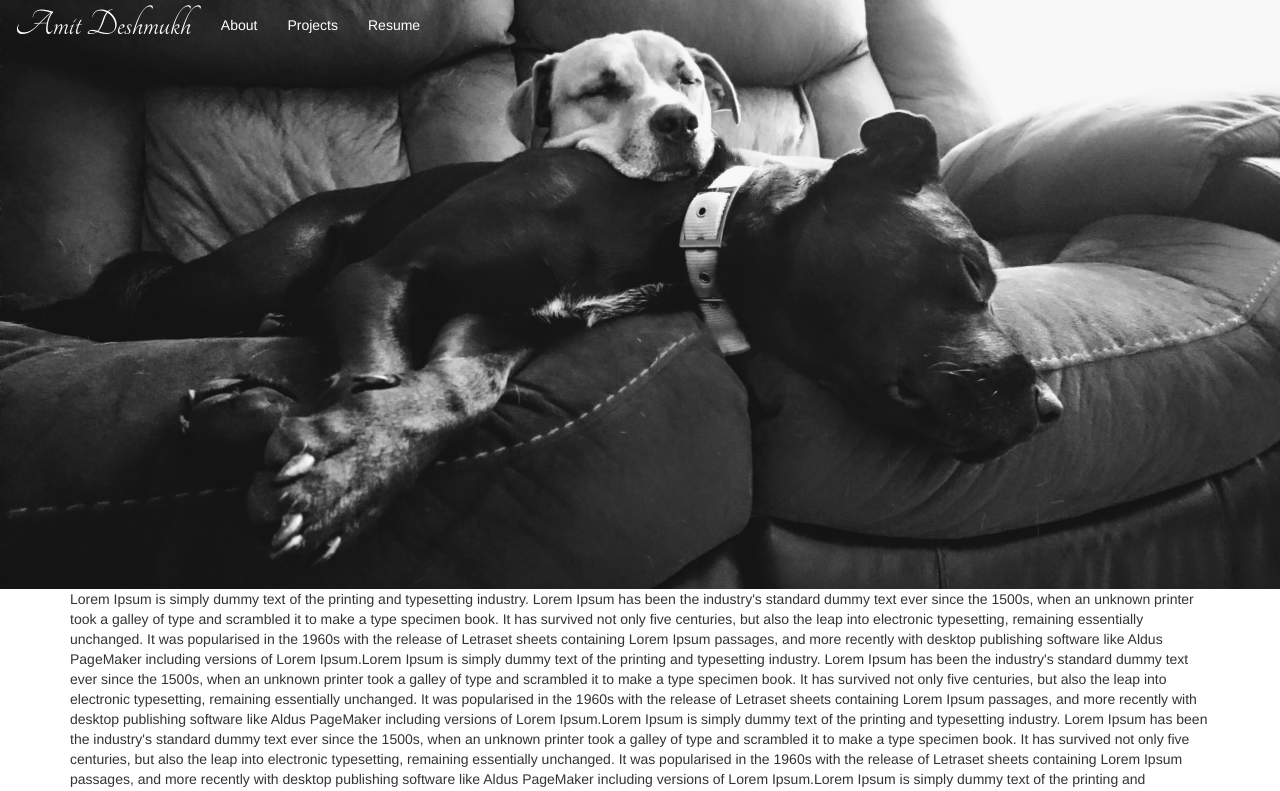
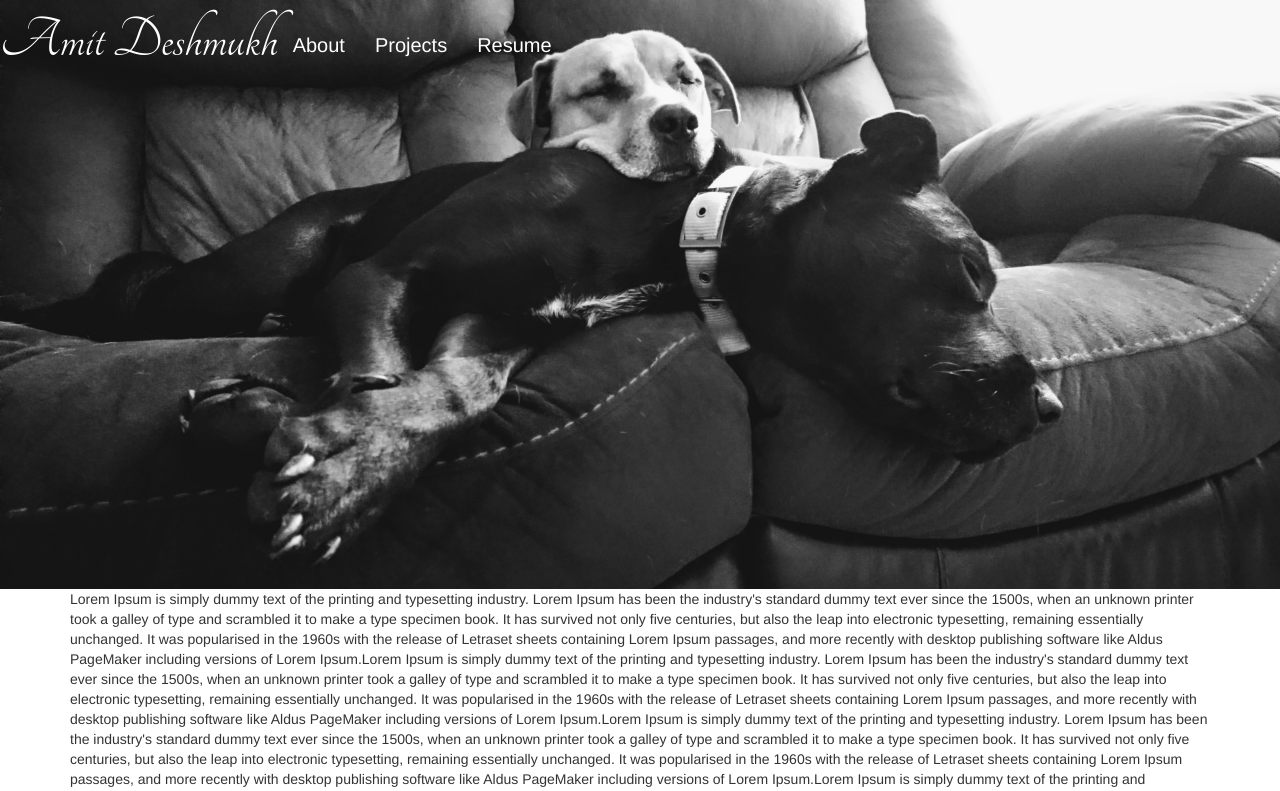
Before and after one commit to ahdeshmukh/portfolio, an Angular app: page / in a window 1280 px wide. Shown: the top 791 px of the page. Built offline with nearby package versions, Linux system fonts and the light colour scheme; what ng2-scroll-to would draw is missing.

Commit message:
updates to navbar

```diff
--- a/src/app/app.component.css
+++ b/src/app/app.component.css
@@ -12,6 +12,7 @@
     background-color: transparent;
     background: transparent;
     border-width: 0px;
+    padding: 20px 0;
 }
 
 .navbar-toggle-colored {
@@ -24,11 +25,24 @@
 
 .navbar-brand {
     font-family: 'Tangerine', serif;
-    font-size: 38px;
+    font-size: 54px;
     color: #fff;
-    font-style: bold;
+    padding: 10px 0;
+}
+@media screen and (min-width: 520px) {
+    .navbar-brand {
+        font-size: 60px;
+    }
 }
 
 .font-white {
     color: #fff;
 }
+
+.navbar-li-font {
+    font-size: 20px;
+}
+
+.navbar-padding-10 {
+    padding: 10px 0;
+}
--- a/src/app/app.component.html
+++ b/src/app/app.component.html
@@ -10,11 +10,11 @@
     </div>
     <div class="collapse navbar-collapse" id="myNavbar">
       <ul class="nav navbar-nav">
-        <li><a href="#" class="hidden-xs"><span class="font-white">About</span></a></li>
+        <li><a href="#" class="hidden-xs"><span class="font-white navbar-li-font">About</span></a></li>
         <li><a href="#" class="visible-xs black-background" data-toggle="collapse" data-target=".navbar-collapse"><span class="font-white">About</span></a></li>
-        <li><a href="#" class="hidden-xs"><span class="font-white">Projects</span></a></li>
+        <li><a href="#" class="hidden-xs"><span class="font-white navbar-li-font">Projects</span></a></li>
         <li><a href="#" class="visible-xs black-background" data-toggle="collapse" data-target=".navbar-collapse"><span class="font-white">Projects</span></a></li>
-        <li><a href="#" class="hidden-xs"><span class="font-white">Resume</span></a></li>
+        <li><a href="#" class="hidden-xs"><span class="font-white navbar-li-font">Resume</span></a></li>
         <li><a href="#" class="visible-xs black-background" data-toggle="collapse" data-target=".navbar-collapse"><span class="font-white">Resume</span></a></li>
       </ul>
     </div>
--- a/src/app/app.component.ts
+++ b/src/app/app.component.ts
@@ -23,9 +23,11 @@ export class AppComponent {
       $(window).scroll(function(){
         var scroll = $(window).scrollTop();
         if (scroll > 300) {
-          $(".navbar").css("background" , "black");
+          $(".navbar").css({"background":"black", "padding-top":"10px", "padding-bottom":"10px"});
+          $(".navbar-brand").css({"font-size":"54px"});
         } else{
-          $(".navbar").css("background" , "transparent");
+          $(".navbar").css({"background":"transparent", "padding-top":"20px", "padding-bottom":"20px"});
+          $(".navbar-brand").css({"font-size":"60px"});
         }
       })
     });
```
Also changed, not shown: src/assets/images/cable.jpg.
